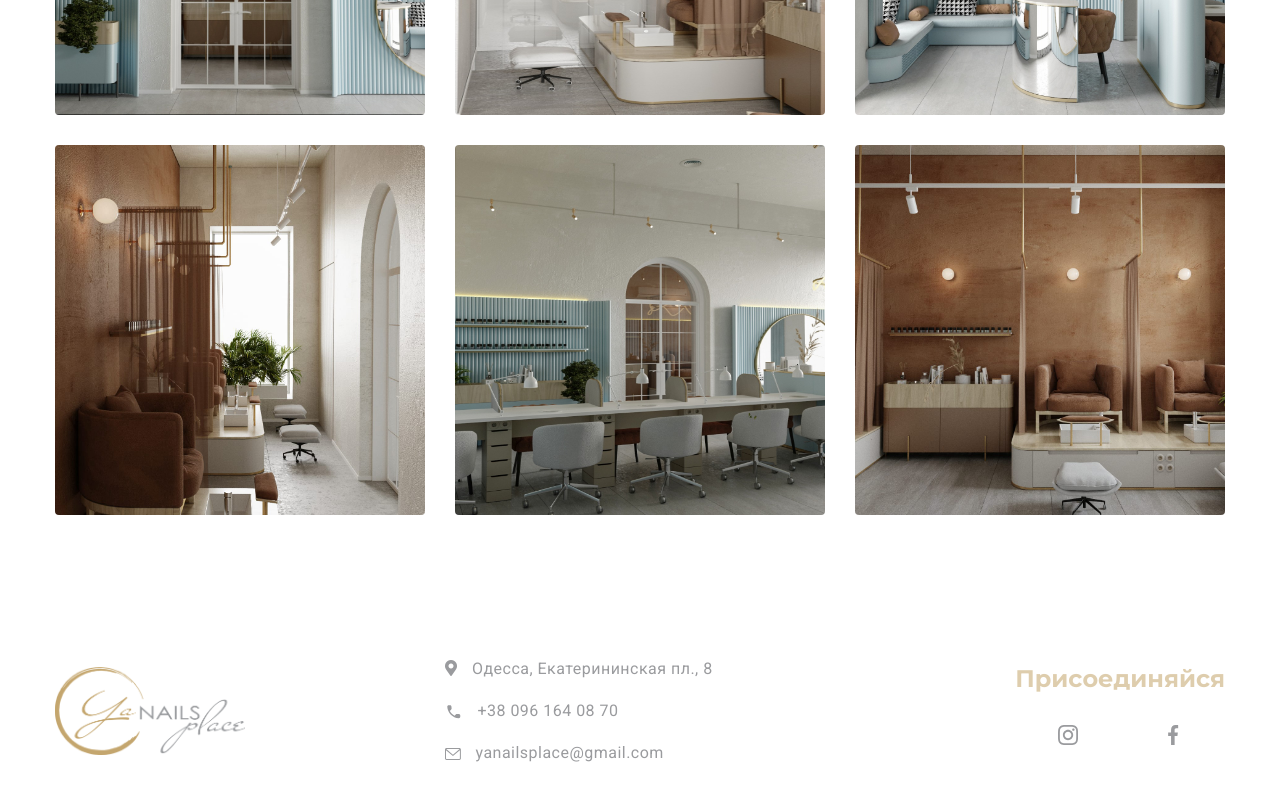
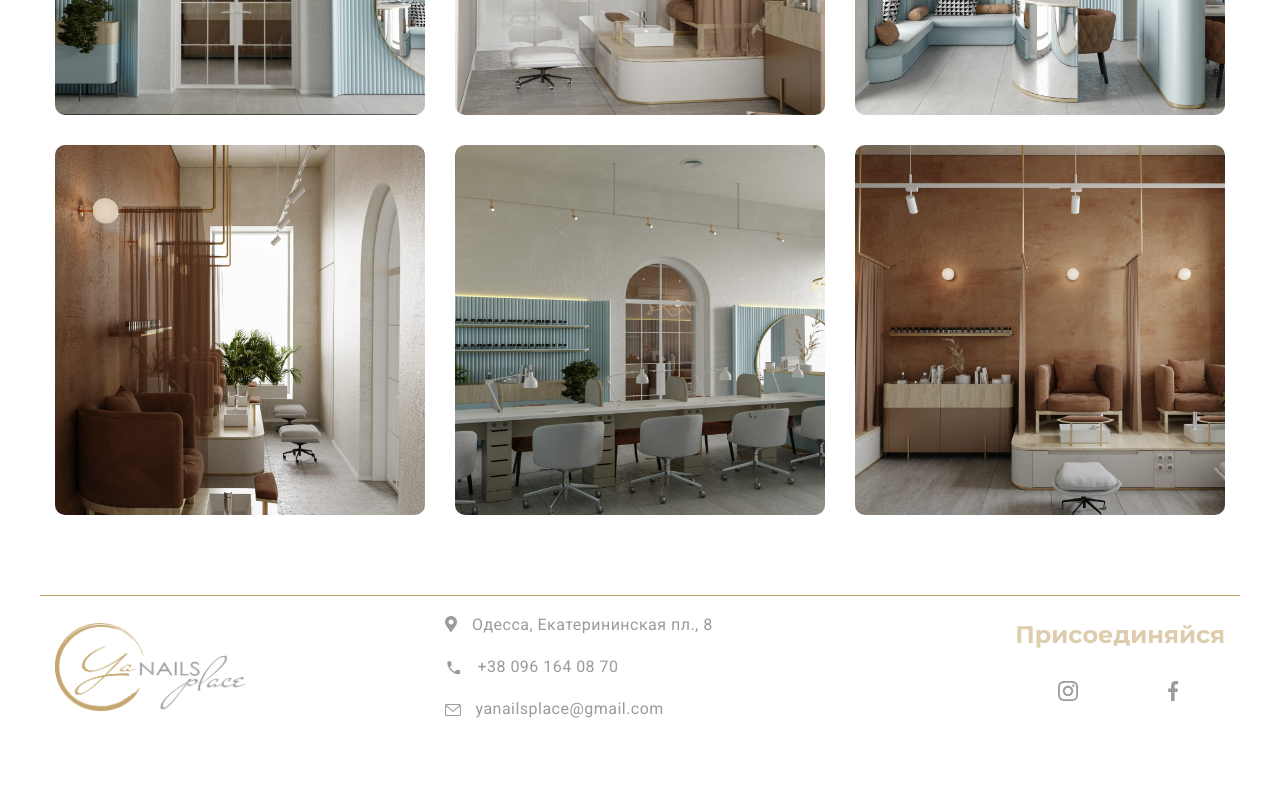
Before and after one commit to EkaterinaVEA/ya_nailsplace, a plain HTML site: page portfolio.html in a window 1280 px wide. Shown: the part 546-1346 px from the top of the page. After the commit the page ends 1284 px from the top, so only its background shows below. Drawn offline with nearby package versions, Linux system fonts and the light colour scheme.

Commit message:
yanails: add border

```diff
--- a/css/style.css
+++ b/css/style.css
@@ -112,6 +112,7 @@ img {
   text-align: center;
   padding-top: 200px;
   padding-bottom: 200px;
+  /*background-image: linear-gradient(to right, #b6f0fd 50%, #c4a66e 50%);*/
 }
 
 .hero-title {
@@ -145,14 +146,15 @@ img {
 }
 
 .footer {
-  padding-top: 60px;
-  padding-bottom: 60px;
 }
 
 .footer .container {
   display: flex;
   justify-content: space-between;
   align-items: center;
+  border-top: 1px solid #c4a66e;
+  padding-top: 15px;
+  padding-bottom: 15px;
 }
 .footer-address {
   display: flex;
@@ -250,7 +252,7 @@ img {
 }
 
 .photo {
-  border-radius: 4px;
+  border-radius: 10px;
   margin-bottom: 30px;
 }
 
```
